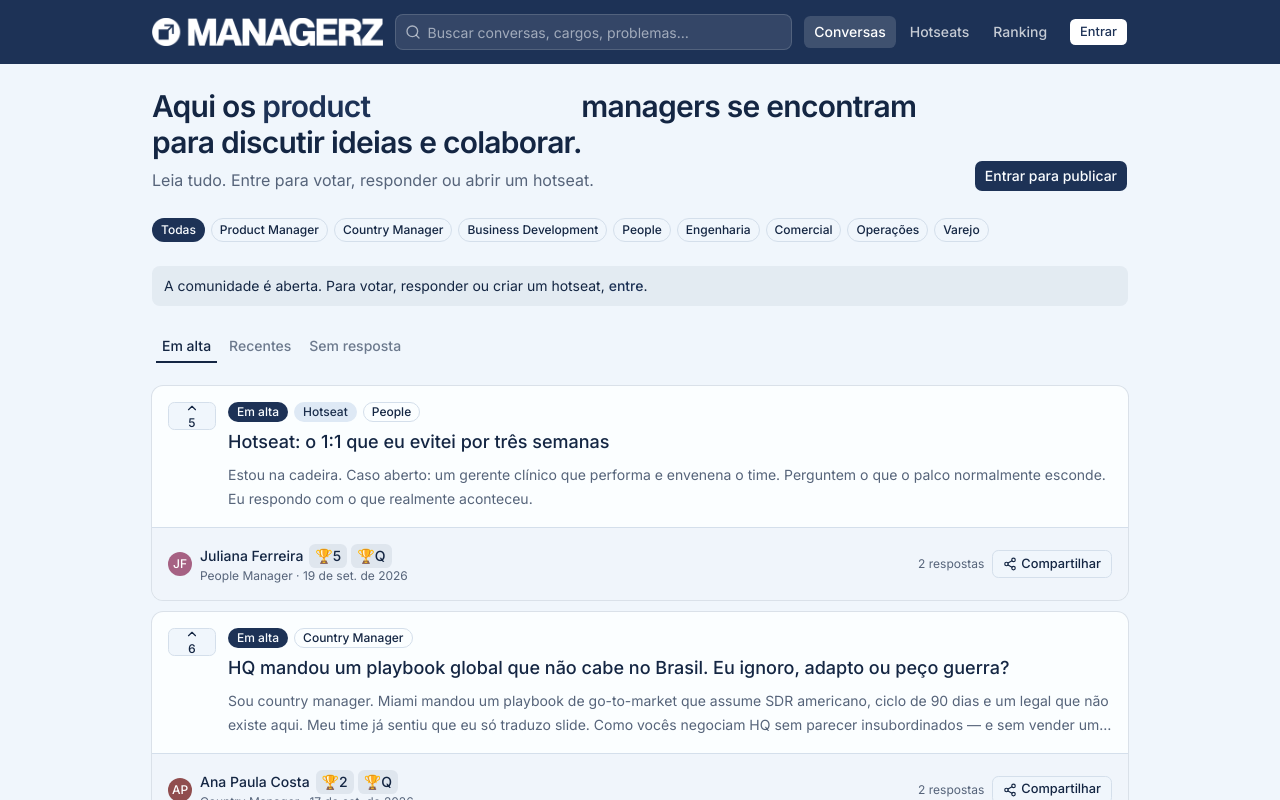
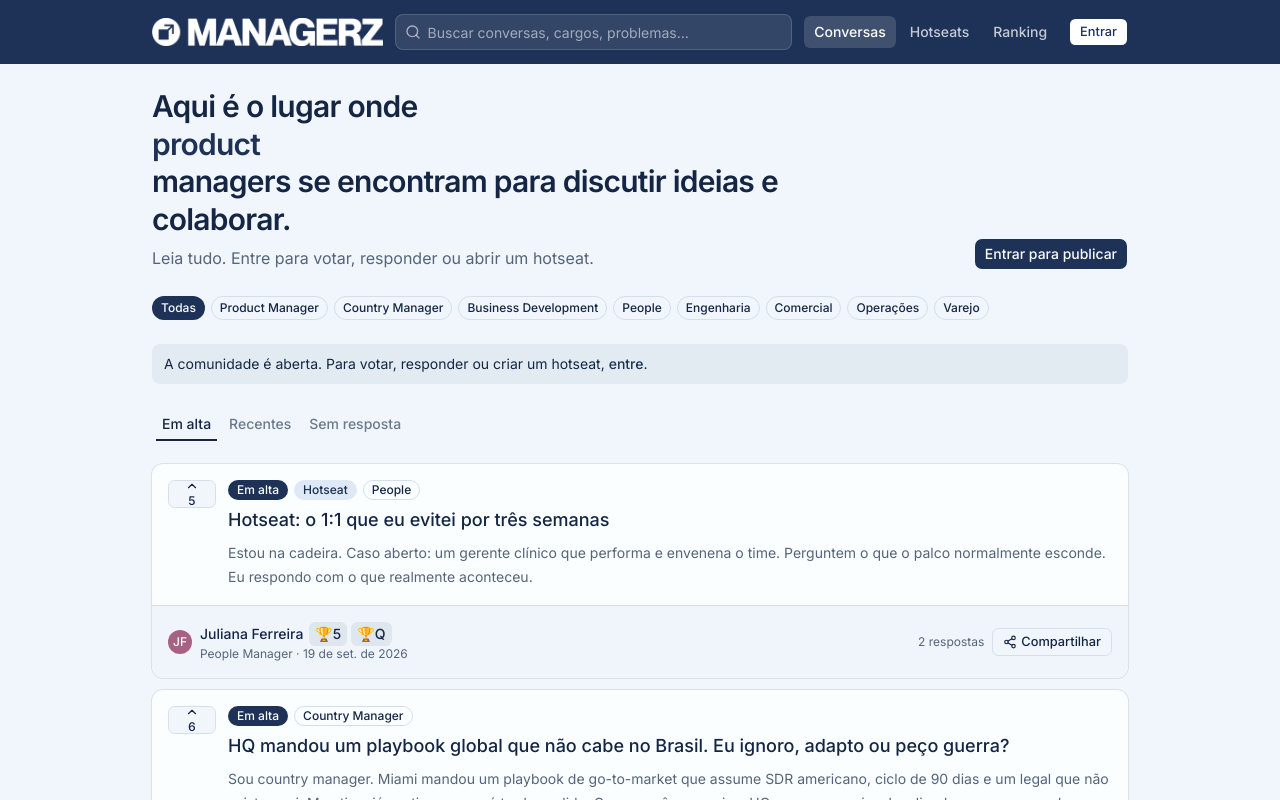
Before and after one commit to buzaym/managerz-hub, a Next.js app: page / in a window 1280 px wide. Shown: the top 800 px of the page. Built offline with nearby package versions, Linux system fonts and the light colour scheme.

Commit message:
Stack the home headline into three lines
Keep the rotating manager role on its own line so long labels like business development no longer break the sentence.

Co-authored-by: buzaym0 <buzaym0@gmail.com>

```diff
--- a/src/app/globals.css
+++ b/src/app/globals.css
@@ -99,14 +99,15 @@
   .role-rotator {
     --roles: 7;
     --cycle: calc(var(--roles) * 2.4s);
-    display: inline-grid;
-    vertical-align: baseline;
+    display: grid;
+    width: 100%;
+    min-height: 1.15em;
+    overflow: hidden;
     color: var(--primary);
   }
 
   .role-rotator > span {
     grid-area: 1 / 1;
-    width: max-content;
     white-space: nowrap;
     opacity: 0;
     animation: role-cycle var(--cycle) infinite;
--- a/src/app/layout.tsx
+++ b/src/app/layout.tsx
@@ -23,7 +23,7 @@ export const metadata: Metadata = {
     template: "%s · Managerz",
   },
   description:
-    "Aqui os country, business development, product e outros managers se encontram para discutir ideias e colaborar.",
+    "Aqui é o lugar onde country, business development, product e outros managers se encontram para discutir ideias e colaborar.",
   applicationName: "Managerz",
   keywords: [
     "gestores",
@@ -37,7 +37,7 @@ export const metadata: Metadata = {
   openGraph: {
     title: "Managerz",
     description:
-      "Aqui os country, business development, product e outros managers se encontram para discutir ideias e colaborar.",
+      "Aqui é o lugar onde country, business development, product e outros managers se encontram para discutir ideias e colaborar.",
     url: "https://managerz.com.br",
     siteName: "Managerz",
     locale: "pt_BR",
--- a/src/app/page.tsx
+++ b/src/app/page.tsx
@@ -17,12 +17,15 @@ export default async function HomePage({
         heading={
           <>
             <span className="sr-only">
-              Aqui os country, business development, product e outros managers
-              se encontram para discutir ideias e colaborar.
+              Aqui é o lugar onde country, business development, product e
+              outros managers se encontram para discutir ideias e colaborar.
             </span>
-            <span aria-hidden="true">
-              Aqui os <RotatingRole /> managers se encontram para discutir
-              ideias e colaborar.
+            <span aria-hidden="true" className="flex flex-col">
+              <span>Aqui é o lugar onde</span>
+              <RotatingRole />
+              <span>
+                managers se encontram para discutir ideias e colaborar.
+              </span>
             </span>
           </>
         }
--- a/src/components/community/conversation-feed.tsx
+++ b/src/components/community/conversation-feed.tsx
@@ -53,15 +53,15 @@ export function ConversationFeed({
   return (
     <div className="space-y-6">
       <div className="flex flex-col gap-4 sm:flex-row sm:items-end sm:justify-between">
-        <div className="max-w-3xl space-y-2">
-          <h1 className="text-2xl font-semibold tracking-tight text-pretty sm:text-3xl">
+        <div className="min-w-0 w-full max-w-3xl flex-1 space-y-2">
+          <h1 className="text-2xl font-semibold leading-tight tracking-tight sm:text-3xl">
             {heading}
           </h1>
           <p className="text-sm leading-6 text-muted-foreground sm:text-base">
             {description}
           </p>
         </div>
-        <Button asChild>
+        <Button asChild className="shrink-0">
           <Link href={currentUser ? "/nova" : "/entrar?next=/nova"}>
             {currentUser ? "Nova conversa" : "Entrar para publicar"}
           </Link>
```
